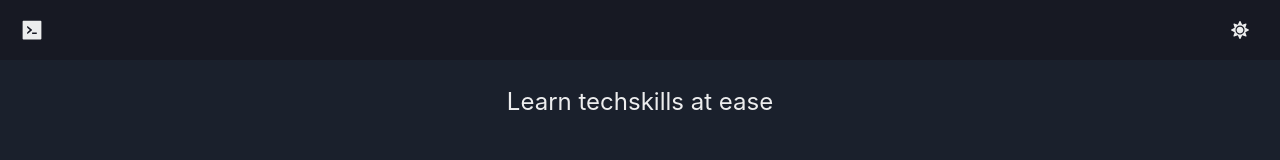
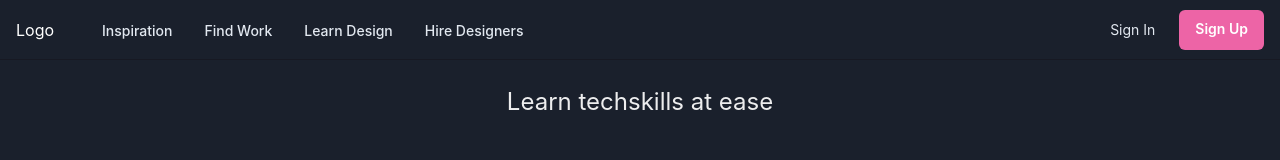
Before and after one commit to MA-Ahmad/educative, a Next.js app: page / in a window 1280 px wide. Shown: the top 160 px of the page. Built offline with nearby package versions, Linux system fonts and the light colour scheme.

Commit message:
Header Change

```diff
--- a/components/layouts/Header.js
+++ b/components/layouts/Header.js
@@ -14,8 +14,6 @@ import {
   useColorModeValue,
   useBreakpointValue,
   useDisclosure,
-  HStack,
-  Heading,
 } from "@chakra-ui/react";
 import {
   HamburgerIcon,
@@ -24,64 +22,26 @@ import {
   ChevronRightIcon,
 } from "@chakra-ui/icons";
 
-// import NextLink from "next/link";
-import { ColorModeSwitcher } from "./ColorModeSwitcher";
-import { AiFillCode } from "react-icons/ai";
-
-export default function Header() {
-  const { isOpen, onClose, onToggle } = useDisclosure();
+export default function WithSubnavigation() {
+  const { isOpen, onToggle } = useDisclosure();
 
   return (
-    <Box bg={useColorModeValue("gray.100", "gray.900")} px={4}>
+    <Box>
       <Flex
-        // bg={useColorModeValue("white", "gray.800")}
-        // color={useColorModeValue("gray.600", "white")}
+        bg={useColorModeValue("white", "gray.800")}
+        color={useColorModeValue("gray.600", "white")}
         minH={"60px"}
-        py={{ base: 1 }}
-        px={{ base: 1 }}
+        py={{ base: 2 }}
+        px={{ base: 4 }}
         borderBottom={1}
         borderStyle={"solid"}
         borderColor={useColorModeValue("gray.200", "gray.900")}
         align={"center"}
       >
-        <Flex flex={{ base: 1 }} justify={{ base: "center", md: "start" }}>
-          <HStack spacing="0px">
-            <AiFillCode size={24} />
-            {/* <NextLink
-              href={{
-                pathname: "/",
-              }}
-              passHref
-            >
-              <Link>
-                <Text
-                  fontSize="2xl"
-                  textAlign={useBreakpointValue({ base: "center", md: "left" })}
-                  fontFamily={"heading"}
-                  color={useColorModeValue("gray.800", "white")}
-                >
-                  My&nbsp;Academy
-                </Text>
-              </Link>
-            </NextLink> */}
-          </HStack>
-        </Flex>
-        <Stack
-          flex={{ base: 1, md: 5 }}
-          justify={"flex-end"}
-          direction={"row"}
-          spacing={2}
-        >
-          <Flex display={{ base: "none", md: "flex" }} ml={20}>
-            {/* <DesktopNav /> */}
-          </Flex>
-        </Stack>
-        <ColorModeSwitcher />
-
         <Flex
-          // flex={{ base: 1, md: "auto" }}
-          // ml={{ base: -2 }}
-          display={{ base: "end", md: "none" }}
+          flex={{ base: 1, md: "auto" }}
+          ml={{ base: -2 }}
+          display={{ base: "flex", md: "none" }}
         >
           <IconButton
             onClick={onToggle}
@@ -92,6 +52,49 @@ export default function Header() {
             aria-label={"Toggle Navigation"}
           />
         </Flex>
+        <Flex flex={{ base: 1 }} justify={{ base: "center", md: "start" }}>
+          <Text
+            textAlign={useBreakpointValue({ base: "center", md: "left" })}
+            fontFamily={"heading"}
+            color={useColorModeValue("gray.800", "white")}
+          >
+            Logo
+          </Text>
+
+          <Flex display={{ base: "none", md: "flex" }} ml={10}>
+            <DesktopNav />
+          </Flex>
+        </Flex>
+
+        <Stack
+          flex={{ base: 1, md: 0 }}
+          justify={"flex-end"}
+          direction={"row"}
+          spacing={6}
+        >
+          <Button
+            as={"a"}
+            fontSize={"sm"}
+            fontWeight={400}
+            variant={"link"}
+            href={"#"}
+          >
+            Sign In
+          </Button>
+          <Button
+            display={{ base: "none", md: "inline-flex" }}
+            fontSize={"sm"}
+            fontWeight={600}
+            color={"white"}
+            bg={"pink.400"}
+            href={"#"}
+            _hover={{
+              bg: "pink.300",
+            }}
+          >
+            Sign Up
+          </Button>
+        </Stack>
       </Flex>
 
       <Collapse in={isOpen} animateOpacity>
@@ -102,9 +105,9 @@ export default function Header() {
 }
 
 const DesktopNav = () => {
-  // const linkColor = useColorModeValue("gray.600", "gray.200");
-  // const linkHoverColor = useColorModeValue("gray.800", "white");
-  // const popoverContentBgColor = useColorModeValue("white", "gray.800");
+  const linkColor = useColorModeValue("gray.600", "gray.200");
+  const linkHoverColor = useColorModeValue("gray.800", "white");
+  const popoverContentBgColor = useColorModeValue("white", "gray.800");
 
   return (
     <Stack direction={"row"} spacing={4}>
@@ -112,19 +115,78 @@ const DesktopNav = () => {
         <Box key={navItem.label}>
           <Popover trigger={"hover"} placement={"bottom-start"}>
             <PopoverTrigger>
-              <NextLink
-                href={{
-                  pathname: navItem.navigate_to,
+              <Link
+                p={2}
+                href={navItem.href ?? "#"}
+                fontSize={"sm"}
+                fontWeight={500}
+                color={linkColor}
+                _hover={{
+                  textDecoration: "none",
+                  color: linkHoverColor,
                 }}
-                passHref
               >
-                <Link>{navItem.label}</Link>
-              </NextLink>
+                {navItem.label}
+              </Link>
             </PopoverTrigger>
+
+            {navItem.children && (
+              <PopoverContent
+                border={0}
+                boxShadow={"xl"}
+                bg={popoverContentBgColor}
+                p={4}
+                rounded={"xl"}
+                minW={"sm"}
+              >
+                <Stack>
+                  {navItem.children.map((child) => (
+                    <DesktopSubNav key={child.label} {...child} />
+                  ))}
+                </Stack>
+              </PopoverContent>
+            )}
           </Popover>
         </Box>
       ))}
     </Stack>
+  );
+};
+
+const DesktopSubNav = ({ label, href, subLabel }) => {
+  return (
+    <Link
+      href={href}
+      role={"group"}
+      display={"block"}
+      p={2}
+      rounded={"md"}
+      _hover={{ bg: useColorModeValue("pink.50", "gray.900") }}
+    >
+      <Stack direction={"row"} align={"center"}>
+        <Box>
+          <Text
+            transition={"all .3s ease"}
+            _groupHover={{ color: "pink.400" }}
+            fontWeight={500}
+          >
+            {label}
+          </Text>
+          <Text fontSize={"sm"}>{subLabel}</Text>
+        </Box>
+        <Flex
+          transition={"all .3s ease"}
+          transform={"translateX(-10px)"}
+          opacity={0}
+          _groupHover={{ opacity: "100%", transform: "translateX(0)" }}
+          justify={"flex-end"}
+          align={"center"}
+          flex={1}
+        >
+          <Icon color={"pink.400"} w={5} h={5} as={ChevronRightIcon} />
+        </Flex>
+      </Stack>
+    </Link>
   );
 };
 
@@ -142,46 +204,96 @@ const MobileNav = () => {
   );
 };
 
-const MobileNavItem = ({ label, children, navigate_to }) => {
+const MobileNavItem = ({ label, children, href }) => {
   const { isOpen, onToggle } = useDisclosure();
 
   return (
     <Stack spacing={4} onClick={children && onToggle}>
       <Flex
         py={2}
+        as={Link}
+        href={href ?? "#"}
         justify={"space-between"}
         align={"center"}
         _hover={{
           textDecoration: "none",
         }}
       >
-        {/* <NextLink
-          href={{
-            pathname: navigate_to,
-          }}
-          passHref
+        <Text
+          fontWeight={600}
+          color={useColorModeValue("gray.600", "gray.200")}
         >
-          <Link> {label} </Link>
-        </NextLink> */}
+          {label}
+        </Text>
+        {children && (
+          <Icon
+            as={ChevronDownIcon}
+            transition={"all .25s ease-in-out"}
+            transform={isOpen ? "rotate(180deg)" : ""}
+            w={6}
+            h={6}
+          />
+        )}
       </Flex>
+
+      <Collapse in={isOpen} animateOpacity style={{ marginTop: "0!important" }}>
+        <Stack
+          mt={2}
+          pl={4}
+          borderLeft={1}
+          borderStyle={"solid"}
+          borderColor={useColorModeValue("gray.200", "gray.700")}
+          align={"start"}
+        >
+          {children &&
+            children.map((child) => (
+              <Link key={child.label} py={2} href={child.href}>
+                {child.label}
+              </Link>
+            ))}
+        </Stack>
+      </Collapse>
     </Stack>
   );
 };
 
-// interface NavItem {
-//   label: string;
-//   subLabel?: string;
-//   children?: Array<NavItem>;
-//   href?: string;
-// }
-
 const NAV_ITEMS = [
   {
-    label: "Sign In",
-    navigate_to: "/sign-in",
+    label: "Inspiration",
+    children: [
+      {
+        label: "Explore Design Work",
+        subLabel: "Trending Design to inspire you",
+        href: "#",
+      },
+      {
+        label: "New & Noteworthy",
+        subLabel: "Up-and-coming Designers",
+        href: "#",
+      },
+    ],
   },
   {
-    label: "Sign Up",
-    navigate_to: "/sign-up",
+    label: "Find Work",
+    children: [
+      {
+        label: "Job Board",
+        subLabel: "Find your dream design job",
+        href: "#",
+      },
+      {
+        label: "Freelance Projects",
+        subLabel: "An exclusive list for contract work",
+        href: "#",
+      },
+    ],
+  },
+  {
+    label: "Learn Design",
+    href: "#",
+  },
+  {
+    label: "Hire Designers",
+    href: "#",
   },
 ];
```
